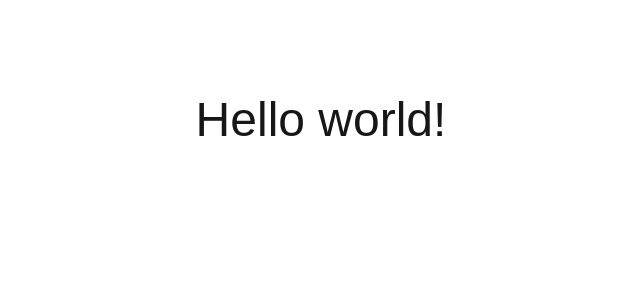
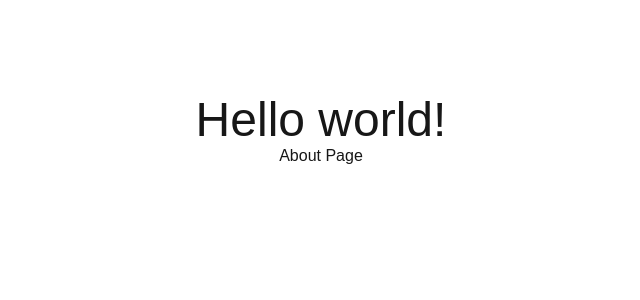
Before and after one commit to ChristianTC/next-first-steps, a Next.js app: page / in a window 1280 px wide. Shown: the top 300 px of the page, without its empty margins (319-959 px from the left). Built offline with nearby package versions, Linux system fonts and the light colour scheme.

Commit message:
finalizar configuración

```diff
--- a/app/page.tsx
+++ b/app/page.tsx
@@ -1,8 +1,12 @@
+import Link from "next/link";
 
 export default function Home() {
   return (
     <main className="flex flex-col items-center p-24">
       <span className="text-5xl">Hello world!</span>
+
+      <Link href={'/about'}>About Page</Link>
     </main>
+
   );
 }
--- a/components/navbar/Navbar.tsx
+++ b/components/navbar/Navbar.tsx
@@ -21,7 +21,7 @@
 
       <div className="flex flex-1"></div>
       {
-        navItems.map((navItem, index) => {
+        navItems.map((navItem) => {
           return (
             <ActiveLink key={navItem.path} {...navItem} />
           )
```
